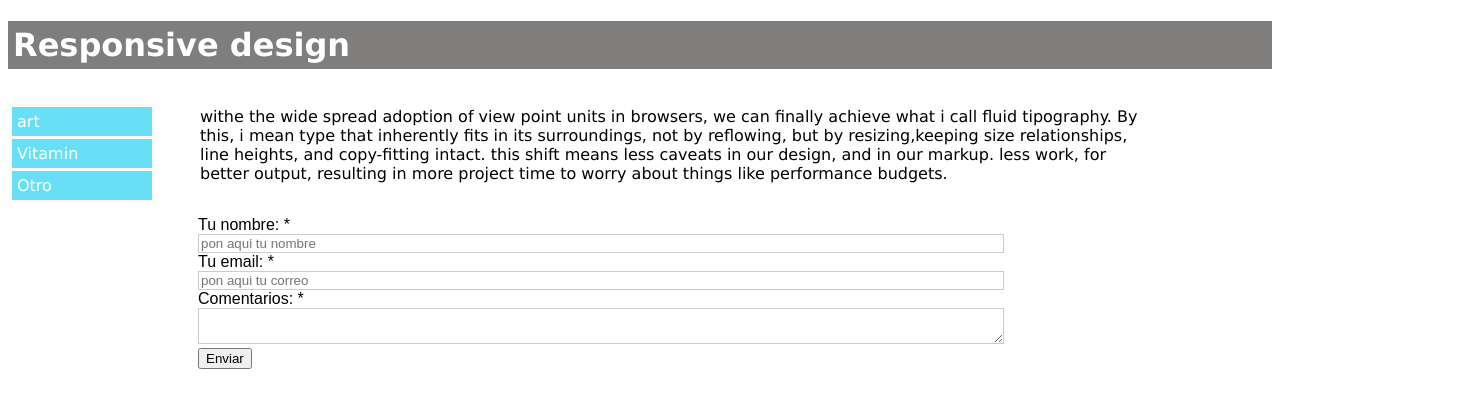
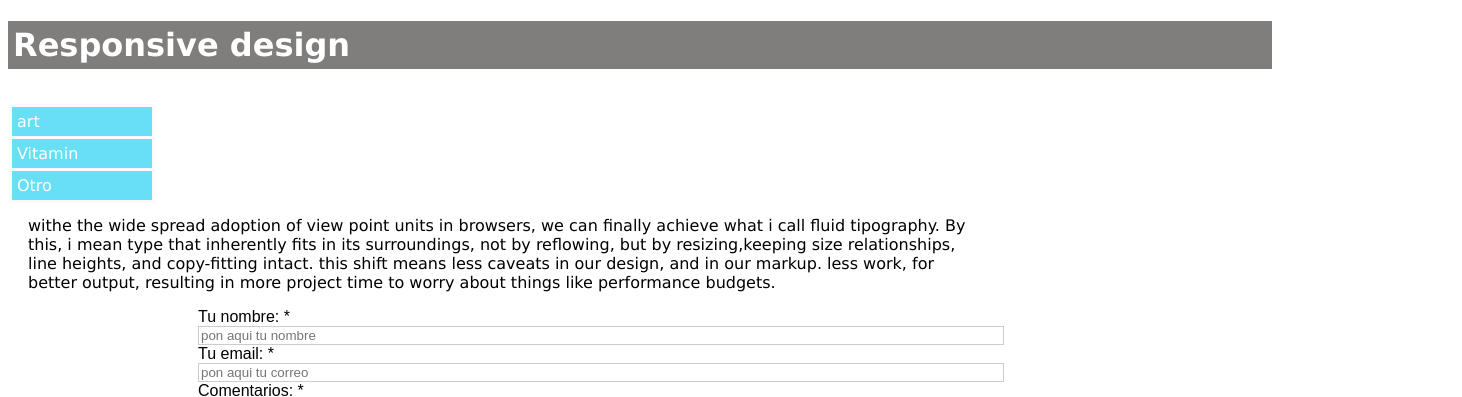
Before and after one commit to jusk02/ejercicio_responsive, a plain HTML site: page index.html in a window 1280 px wide. Shown: the top 397 px of the page, 1462 px wide, since content can reach past the window. Drawn offline with Linux system fonts and the light colour scheme.

Commit message:
pulido estilo css

```diff
--- a/css/estilo.css
+++ b/css/estilo.css
@@ -20,6 +20,7 @@ left:-36px;
 float:left;
 text-decoration: none;
 color: white;
+width: 100%;
 }
 .navigation li
 {
@@ -35,8 +36,8 @@ color: white;
 {
   font-family: "Verdana";
   text-align: left;
-  position: absolute;
-  left: 200px;
+  position: relative;
+  left: 20px;
   width: 75%;
 
 }
@@ -72,7 +73,7 @@ display: inline-block;
 }
 
 
-@media only screen and (max-width: 480px)
-{
+
+@media only screen and (max-width: 480px) {
   /*estilo para este tamanio*/
 }
```
